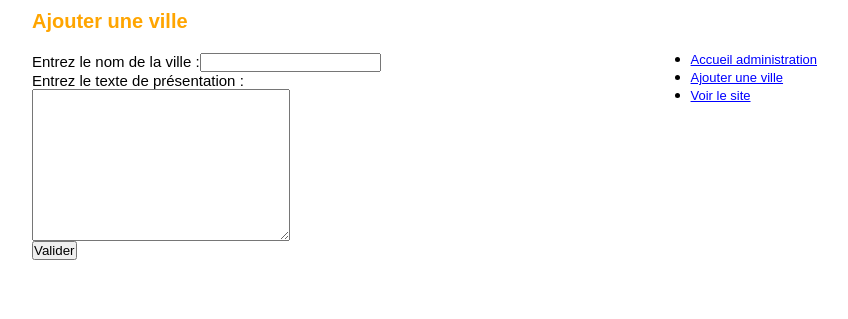
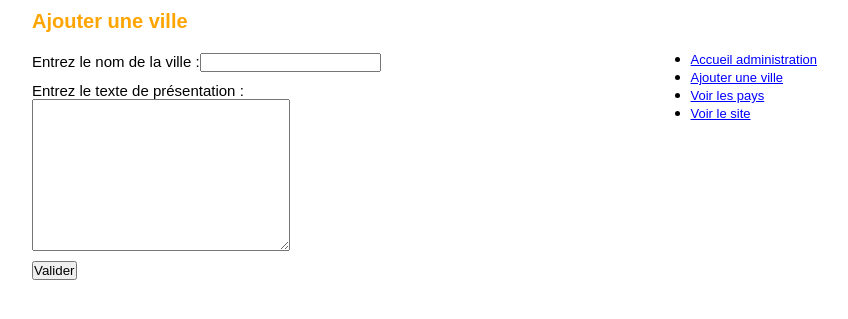
Before and after one commit to anthyllide/minisite_villes, a PHP site: page /admin/ajout.php in a window 1280 px wide. Shown: the top 319 px of the page, without its empty margins (313-1161 px from the left). Run offline with PHP 8.4, Linux system fonts and the light colour scheme; data that the repository does not hold is empty.

Commit message:
Modification page ajout.php, creation page pays.php (marche pas)

```diff
--- a/admin/ajout.php
+++ b/admin/ajout.php
@@ -13,8 +13,9 @@ if (isset ($_POST['valider']))
 //protections des variables
 $ville_nom = strip_tags($_POST['ville_nom']);
 $ville_texte = strip_tags($_POST['ville_texte']);
+$pays_id = strip_tags($_POST['pays_id']);
 
-	if ((empty ($ville_nom)) OR (empty ($ville_texte)))
+	if ((empty ($ville_nom)) OR (empty ($ville_texte)) OR (empty($pays_id)))
 	{
 	echo 'Vous devez saisir le nom d\'une ville et son texte de description.';
 	}
@@ -30,10 +31,11 @@ $ville_texte = strip_tags($_POST['ville_texte']);
 		else
 		{
 
-		$result = $bdd -> prepare ('INSERT INTO villes (villes_nom, ville_texte) VALUES (:ville_nom,:ville_texte)') OR die (print_r($bdd->errorInfo()));
+		$result = $bdd -> prepare ('INSERT INTO villes (villes_nom, ville_texte, pays_id) VALUES (:ville_nom,:ville_texte, :pays_id)') OR die (print_r($bdd->errorInfo()));
 		$result -> execute (array(
 								'ville_nom'=> $ville_nom,
-								'ville_texte'=>$ville_texte
+								'ville_texte'=>$ville_texte,
+								'pays_id' => $pays_id
 								));
 	if ($result == true)
 		{
@@ -46,6 +48,17 @@ $ville_texte = strip_tags($_POST['ville_texte']);
 	}
 	}
 }
+
+// requête table pays
+
+$rep = $bdd -> query ('SELECT pays_id, pays_nom FROM pays');
+
+while ($row = $rep -> fetch())
+{
+$pays_liste[$row['pays_id']]=$row['pays_nom'];
+}
+$rep -> closeCursor();
+
 ?>
 <div id="wrapper">
 
@@ -58,7 +71,23 @@ $ville_texte = strip_tags($_POST['ville_texte']);
 <p>Entrez le texte de présentation :<br />
 <textarea name="ville_texte" id="ville_texte" cols="30" rows="10"></textarea></p>
 <p><input type="submit" name="valider" value="Valider"/></p>
+
+<div id="choix_pays">
+<?php
+
+foreach ($pays_liste as $pays_id => $pays_nom)
+{
+
+	?>
+	<p><input type="radio" name="pays_id" value="<?php echo $pays_id;?>"/><?php echo $pays_nom; ?></p>
+
+	<?php
+
+}
+?>
+</div>
 </form>
+
 </section>
 <menu>
 <?php require_once ('inc_menu_admin.php'); ?>
--- a/admin/inc_menu_admin.php
+++ b/admin/inc_menu_admin.php
@@ -1,5 +1,6 @@
 <ul>
 <li><a href="admin.php">Accueil administration</a></li>
 <li><a href="ajout.php">Ajouter une ville</a></li>
+<li><a href="pays.php">Voir les pays</a></li>
 <li><a href="../index.php">Voir le site</a></li>
 </ul>
--- a/css/style.css
+++ b/css/style.css
@@ -28,6 +28,13 @@ font-size : 10px;
 font-weight : bold;
 color : black;
 margin : 0 0 10px -12px;
+}
+
+#titre_nom_pays{
+font-family : Arial;
+font-size : 20px;
+color : black;
+margin-left : 10px;
 }
 
 section {
@@ -63,6 +70,20 @@ font-size : 13px;
 text-decoration : underline;
 }
 
-menu ul li a:hover, #acces_admin ul li a:hover, #menu_liste ul li a:hover {
+menu ul li a:hover, #acces_admin ul li a:hover, #menu_liste ul li a:hover,  #valider:hover {
 color : orange;
 }
+
+#choix_pays {
+position : absolute;
+right : 400px;
+top : 80px;
+}
+
+#choix_pays p {
+margin-bottom : 10px;
+}
+
+form p {
+margin-bottom : 10px;
+}
```
